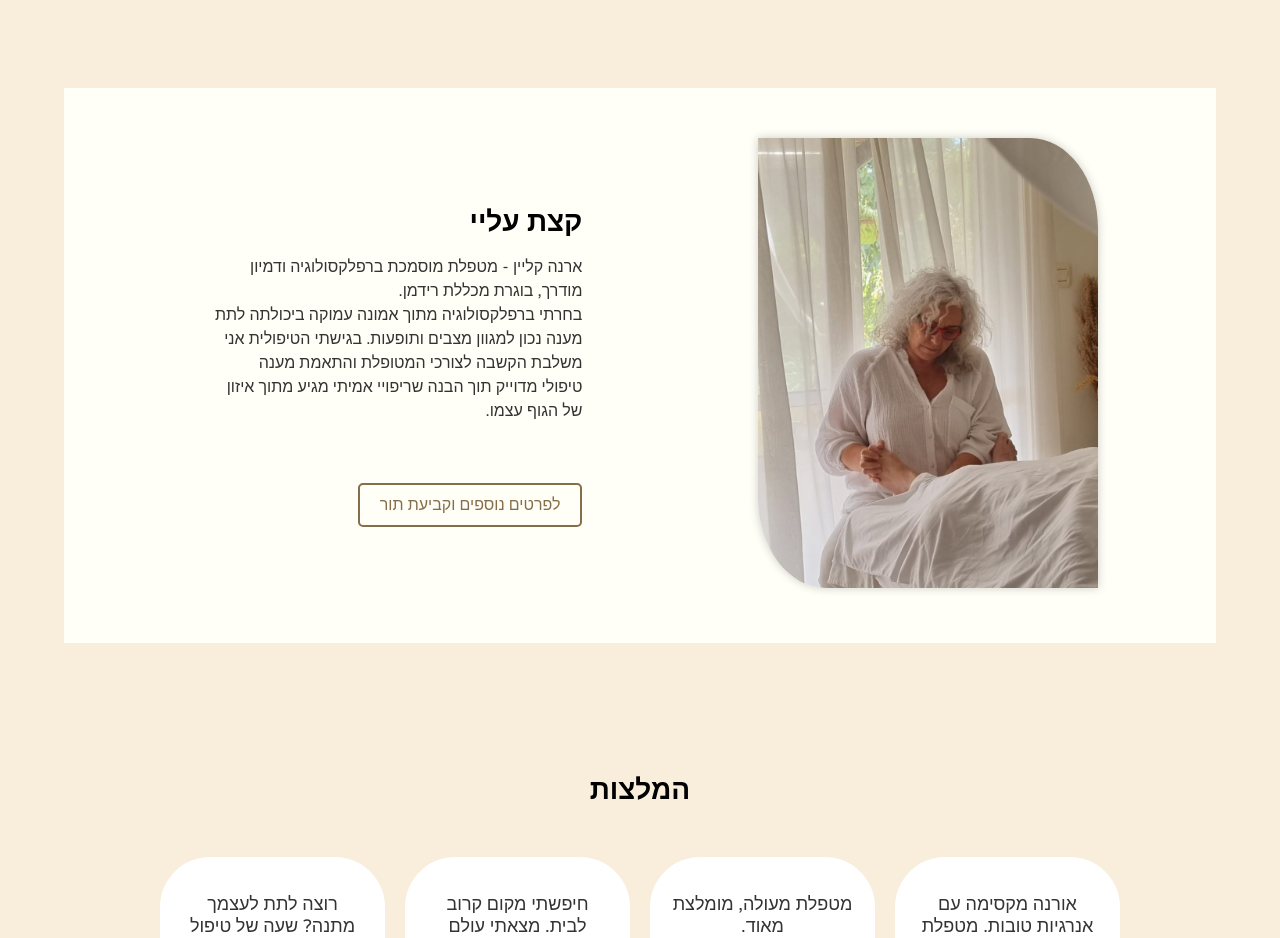
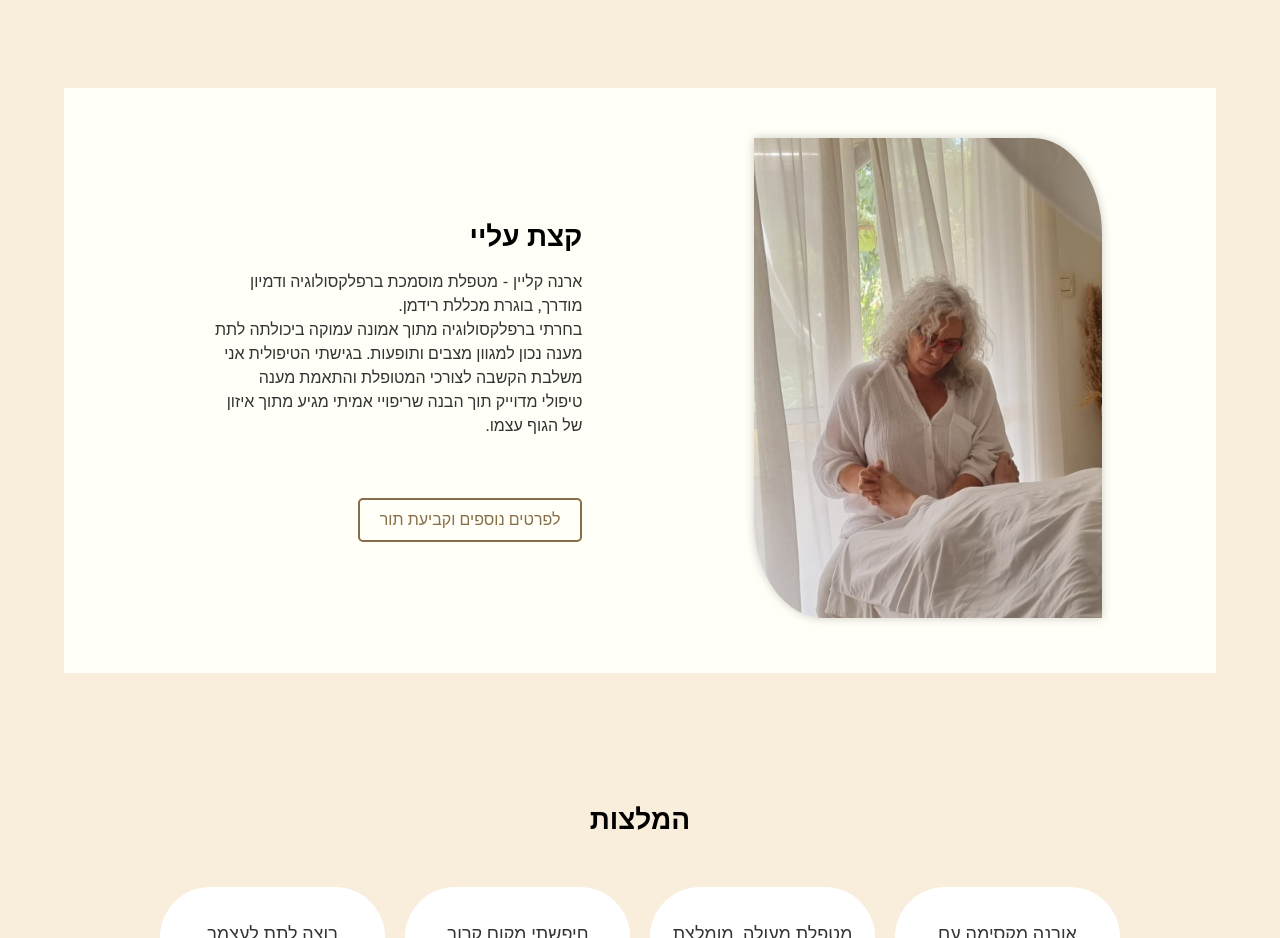
Before and after one commit to gefenbar/orna-reflexology, a React (Create React App) app: page / in a window 1280 px wide. Shown: the part 840-1778 px from the top of the page. Built offline with nearby package versions, Linux system fonts and the light colour scheme.

Commit message:
fixed image to correct ration

```diff
--- a/src/App.css
+++ b/src/App.css
@@ -516,7 +516,7 @@ section {
   width:50%;
   align-self: center;
   text-align: right;
-  padding-right: 5%;
+  padding-right: 5.5%;
   padding-left: 5%;
 }
 
--- a/src/pages/AboutMePage.js
+++ b/src/pages/AboutMePage.js
@@ -36,7 +36,7 @@ export default function AboutPage() {
         </div>
         <div className="about-content">
           <div className="about-image-container">
-            <img src="orna2.webp" alt="ארנה קליין" loading="lazy" width="340px" height="450px" />
+            <img src="orna2.webp" alt="ארנה קליין" loading="lazy"    width="348px" height="480px" />
           </div>
           <div className="about-text-container">
             <p>בחרתי ברפלקסולוגיה מתוך אמונה עמוקה ביכולתה לתת מענה נכון למגוון מצבים ותופעות. בגישתי הטיפולית אני משלבת הקשבה לצורכי המטופלת והתאמת מענה טיפולי מדוייק תוך הבנה שריפוי אמיתי מגיע מתוך איזון של הגוף עצמו.</p>
--- a/src/pages/HomePage.js
+++ b/src/pages/HomePage.js
@@ -99,8 +99,8 @@ const AboutMeSection = ({ handleAboutMeButtonClick }) => (
             src="orna2.webp"
             alt="ארנה קליין"
             loading="lazy"
-            width="340px"
-            height="450px"
+            width="348px"
+            height="480px"
           />
         </div>
 
```
